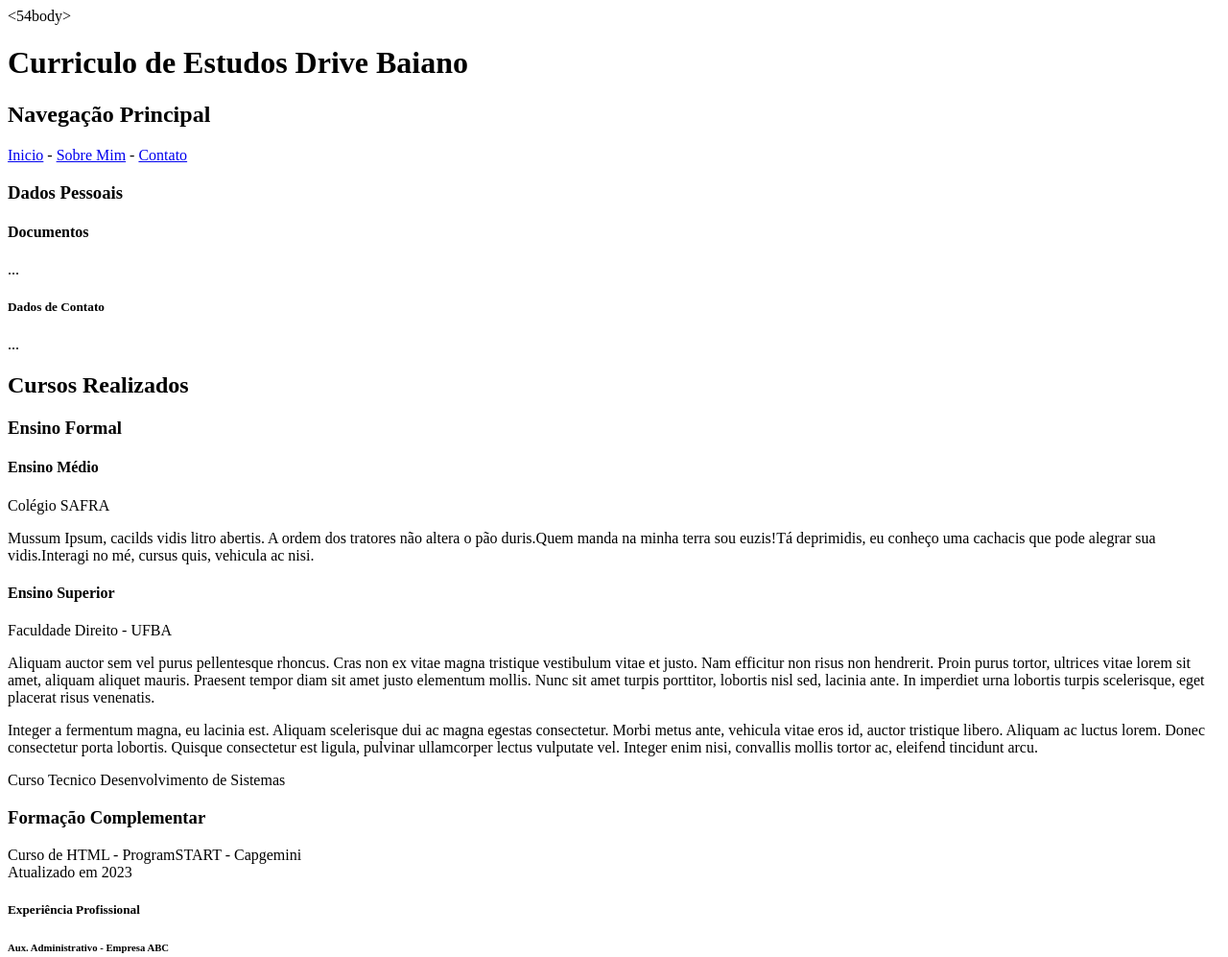
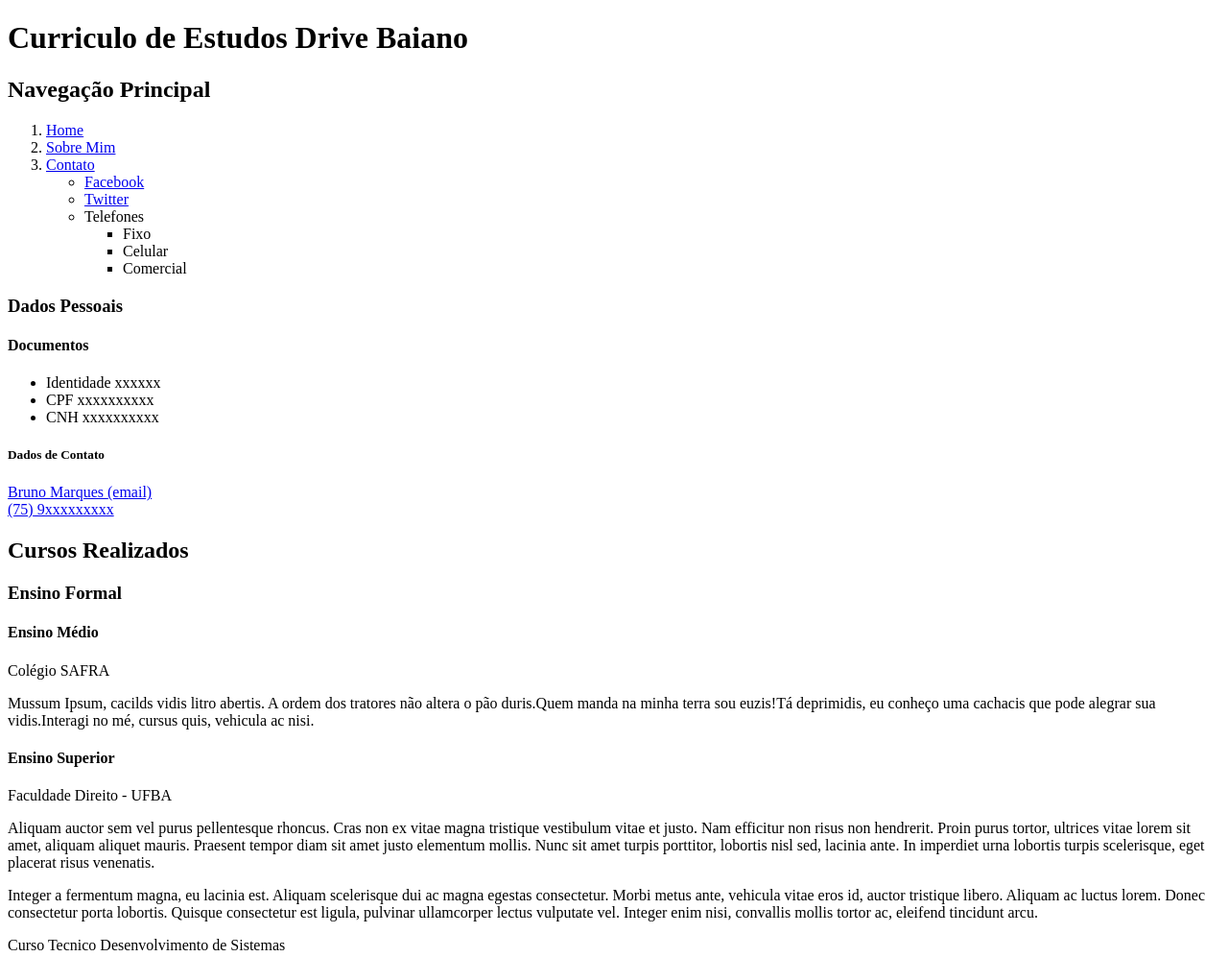
Before and after one commit to bruno-marqs/web-lessons-capgemini, a plain HTML site: page curriculo/index.html in a window 1280 px wide. Shown: the top 997 px of the page at 96% size. Drawn offline with Linux system fonts and the light colour scheme.

Commit message:
criando listas

```diff
--- a/curriculo/index.html
+++ b/curriculo/index.html
@@ -6,7 +6,7 @@
     <meta name="viewport" content="width=device-width, initial-scale=1.0">
     <title>Curriculo do Drive</title>
 </head>
-<54body>
+<body>
     <header>
         <h1>
             Curriculo de Estudos
@@ -18,28 +18,48 @@
             <h2>
                 Navegação Principal
             </h2>
-            <span>
-                <a href="/web-lessons-capgemini/curriculo/index.html">Inicio</a>
-            </span>
-            -
-            <span>
-                <a href="/web-lessons-capgemini/curriculo/sobre.html">Sobre Mim</a>
-            </span>
-            -
-            <span>
-                <a href="/web-lessons-capgemini/curriculo/contato.html">Contato</a>
-            </span>
+            <ol>
+                <li>
+                    <a href="/web-lessons-capgemini/curriculo/index.html">Home</a>
+                </li>
+                <li>
+                    <a href="/web-lessons-capgemini/curriculo/sobre.html">Sobre Mim</a>
+                </li>
+                <li>
+                    <a href="/web-lessons-capgemini/curriculo/contato.html">Contato</a>
+                    <ul>
+                        <li>
+                            <a href="facebook.com">Facebook</a>
+                        </li>
+                        <li>
+                            <a href="twitter.com">Twitter</a>
+                        </li>
+                        <li> Telefones
+                            <ul>
+                                <li>Fixo</li>
+                                <li>Celular</li>
+                                <li>Comercial</li>
+                            </ul>
+                        </li>
+                    </ul>
+                </li>
+            </ol>
         </nav>
     </header>
     <section>
         <h3>Dados Pessoais</h3>
         <article>
             <h4>Documentos</h4>
-            ...
+            <ul>
+                <li>Identidade xxxxxx</li>
+                <li>CPF xxxxxxxxxx</li>
+                <li>CNH xxxxxxxxxx</li>
+            </ul>
         </article>
         <article>
             <h5>Dados de Contato</h5>
-            ...
+            <a href="b.goncalves@email.br">Bruno Marques (email)</a><br />
+            <a href="tel:+5575991988661">(75) 9xxxxxxxxx</a>
         </article>
     </section>
     <main>
@@ -109,8 +129,14 @@
                 <h6>
                     Navegação Secundária
                 </h6>
-                Links complementares<br />
-                Empresa ABC
+                <ul>
+                    <li>
+                        Links complementares<br />
+                    </li>
+                    <li>
+                        Empresa ABC
+                    </li>
+                </ul>
             </nav>
         </article>
     </aside>
```
Also changed, not shown: curriculo/contato.html (+12 -0 lines), curriculo/sobre.html (+12 -0 lines).
